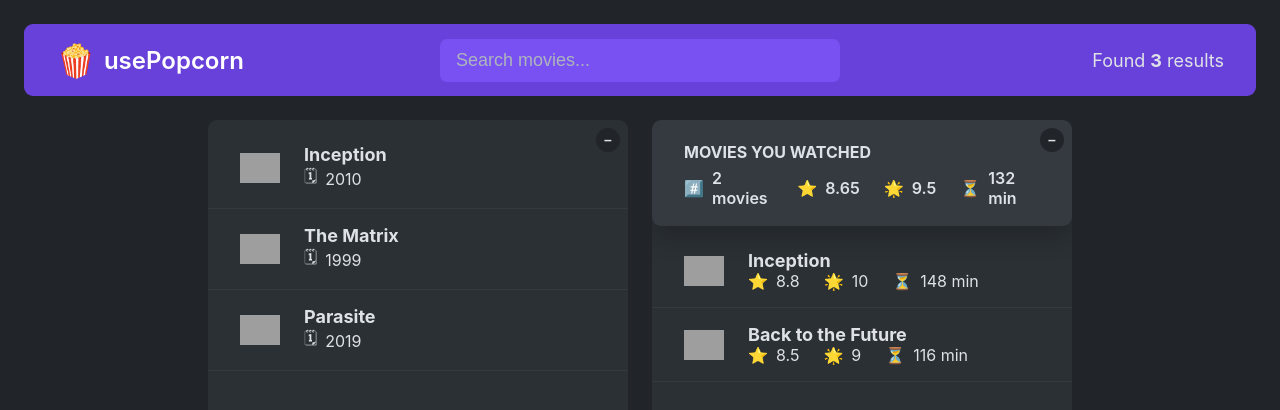
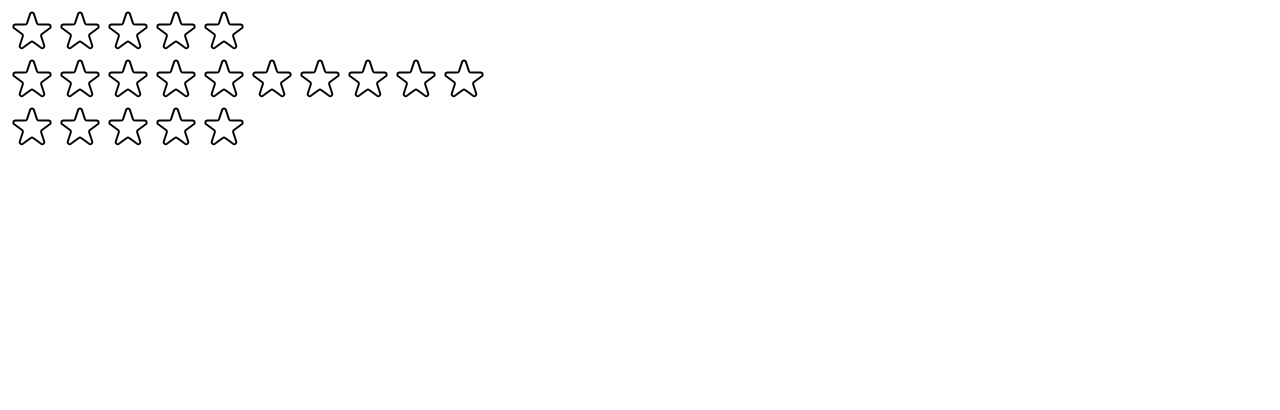
Before and after one commit to HahaKhoang/usePopcorn, a React (Create React App) app: page / in a window 1280 px wide. Shown: the top 410 px of the page. Built offline with nearby package versions, Linux system fonts and the light colour scheme; grey boxes are pictures that could not be loaded.

Commit message:
Creates reusable star component

```diff
--- /dev/null
+++ b/src/StarRating.js
@@ -0,0 +1,85 @@
+import { useState } from "react";
+
+const containerStyle = {
+  display: "flex",
+  alignItems: "center",
+  gap: "16px",
+};
+
+const starContainerStyle = {
+  display: "flex",
+};
+
+const textStyle = {
+  lineHeight: "1",
+  margin: "0",
+};
+
+export default function StarRating({ maxRating = 5 }) {
+  const [rating, setRating] = useState(0);
+  const [tempRating, setTempRating] = useState(0);
+  function handleRating(rating) {
+    setRating(rating);
+  }
+
+  return (
+    <div style={containerStyle}>
+      <div style={starContainerStyle}>
+        {Array.from({ length: maxRating }, (_, i) => (
+          <Star
+            key={i}
+            onRate={() => handleRating(i + 1)}
+            full={tempRating ? tempRating >= i + 1 : rating >= i + 1}
+            onHoverIn={() => setTempRating(i + 1)}
+            onHoverOut={() => setTempRating(0)}
+          />
+        ))}
+      </div>
+      <p style={textStyle}>{tempRating || rating || ""}</p>
+    </div>
+  );
+}
+
+const starStyle = {
+  width: "48px",
+  height: "48px",
+  display: "block",
+  cursor: "pointer",
+};
+
+function Star({ onRate, full, onHoverIn, onHoverOut }) {
+  return (
+    <span
+      style={starStyle}
+      role="button"
+      onClick={onRate}
+      onMouseEnter={onHoverIn}
+      onMouseLeave={onHoverOut}
+    >
+      {full ? (
+        <svg
+          xmlns="http://www.w3.org/2000/svg"
+          viewBox="0 0 20 20"
+          fill="#000"
+          stroke="#000"
+        >
+          <path d="M9.049 2.927c.3-.921 1.603-.921 1.902 0l1.07 3.292a1 1 0 00.95.69h3.462c.969 0 1.371 1.24.588 1.81l-2.8 2.034a1 1 0 00-.364 1.118l1.07 3.292c.3.921-.755 1.688-1.54 1.118l-2.8-2.034a1 1 0 00-1.175 0l-2.8 2.034c-.784.57-1.838-.197-1.539-1.118l1.07-3.292a1 1 0 00-.364-1.118L2.98 8.72c-.783-.57-.38-1.81.588-1.81h3.461a1 1 0 00.951-.69l1.07-3.292z" />
+        </svg>
+      ) : (
+        <svg
+          xmlns="http://www.w3.org/2000/svg"
+          fill="none"
+          viewBox="0 0 24 24"
+          stroke="#000"
+        >
+          <path
+            strokeLinecap="round"
+            strokeLinejoin="round"
+            strokeWidth="{2}"
+            d="M11.049 2.927c.3-.921 1.603-.921 1.902 0l1.519 4.674a1 1 0 00.95.69h4.915c.969 0 1.371 1.24.588 1.81l-3.976 2.888a1 1 0 00-.363 1.118l1.518 4.674c.3.922-.755 1.688-1.538 1.118l-3.976-2.888a1 1 0 00-1.176 0l-3.976 2.888c-.783.57-1.838-.197-1.538-1.118l1.518-4.674a1 1 0 00-.363-1.118l-3.976-2.888c-.784-.57-.38-1.81.588-1.81h4.914a1 1 0 00.951-.69l1.519-4.674z"
+          />
+        </svg>
+      )}
+    </span>
+  );
+}
--- a/src/index.js
+++ b/src/index.js
@@ -1,12 +1,15 @@
-import React from 'react';
-import ReactDOM from 'react-dom/client';
-import './index.css';
-import App from './App';
+import React from "react";
+import ReactDOM from "react-dom/client";
+// import './index.css';
+// import App from './App';
+import StarRating from "./StarRating";
 
-
-const root = ReactDOM.createRoot(document.getElementById('root'));
+const root = ReactDOM.createRoot(document.getElementById("root"));
 root.render(
   <React.StrictMode>
-    <App />
+    {/* <App /> */}
+    <StarRating maxRating={5} />
+    <StarRating maxRating={10} />
+    <StarRating />
   </React.StrictMode>
 );
```
